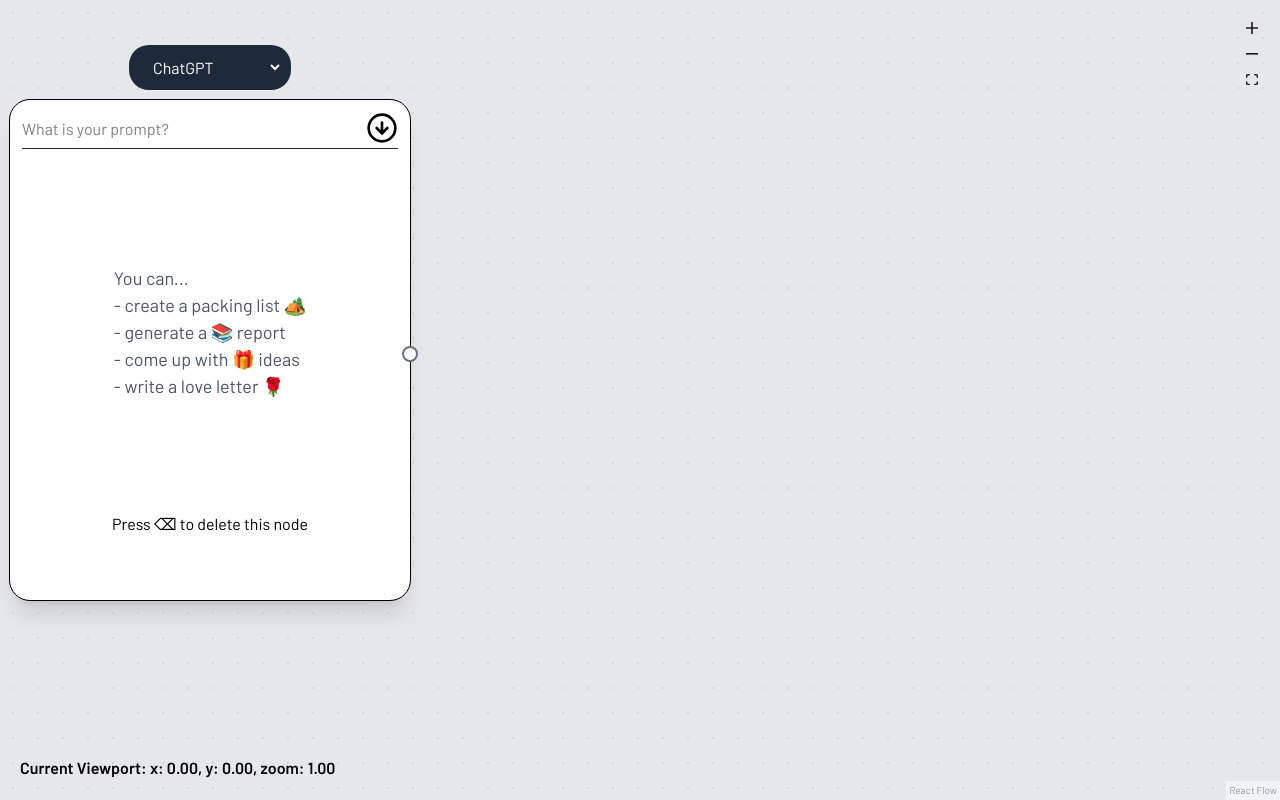
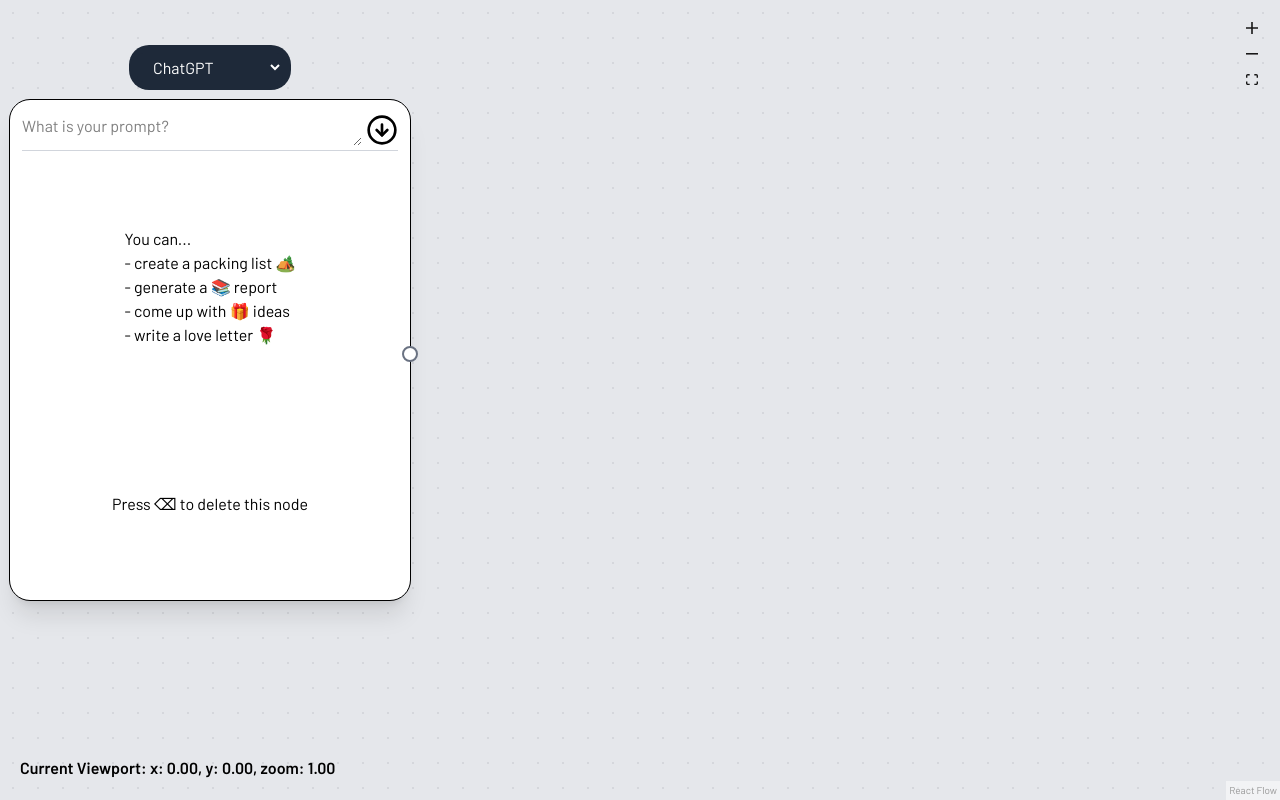
Before and after one commit to Winggo/polylogue, a Next.js app in the folder frontend/: page / in a window 1280 px wide. Built offline with nearby package versions, Linux system fonts and the light colour scheme.

Commit message:
use textarea

```diff
--- a/frontend/src/components/Flow.tsx
+++ b/frontend/src/components/Flow.tsx
@@ -69,8 +69,7 @@ export default function Flow() {
 
                 setNodes((nds) => nds.concat(newNode))
                 setEdges((eds) => {
-                    const updatedEds = eds.concat({ id, source: connectionState.fromNode.id, target: id })
-                    return updatedEds
+                    return [...eds, { id, source: connectionState.fromNode.id, target: id }]
                 })
             }
         },
--- a/frontend/src/components/LlmNode.tsx
+++ b/frontend/src/components/LlmNode.tsx
@@ -9,17 +9,19 @@ export type NodeProps = {
 }
 
 export default function LLMNode ({ selected, id }: NodeProps) {
-    const inputRef = useRef<HTMLInputElement>(null)
+    const inputRef = useRef<HTMLTextAreaElement>(null)
     const [model, setModel] = useState("chatgpt")
     const [prompt, setPrompt] = useState("")
     const [promptResponse , setPromptResponse] = useState("")
     const [loading, setLoading] = useState(false)
 
     useEffect(() => {
-        if (selected && inputRef.current) {
-            inputRef.current.focus()
+        if (selected) {
+            setTimeout(() => {
+                inputRef.current?.focus()
+            }, 0)
         }
-    }, [selected])
+    }, [])
 
     const submitPrompt = async () => {
         const controller = new AbortController()
@@ -46,11 +48,11 @@ export default function LLMNode ({ selected, id }: NodeProps) {
         }
     }
 
-    const handleInputChange = (e: React.ChangeEvent<HTMLInputElement>) => setPrompt(e.target.value)
+    const handleInputChange = (e: React.ChangeEvent<HTMLTextAreaElement>) => setPrompt(e.target.value)
     const handleModelChange = (e: React.ChangeEvent<HTMLSelectElement>) => setModel(e.target.value)
 
     return (
-        <>
+        <div className="group">
             <NodeToolbar isVisible className="bg-gray-800 p-2 rounded-[20px]">
                 <select
                     value={model}
@@ -92,39 +94,50 @@ export default function LLMNode ({ selected, id }: NodeProps) {
                 rounded-[20px]
                 shadow-xl
                 ${selected && "outline shadow-2xl"}
+                group-focus-within:outline shadow-2xl
                 flex
                 p-3
+                pt-3.5
                 flex-col
                 cursor-default
                 overflow-hidden
+
             `}>
                 <div className="flex justify-between">
-                    <input
+                    <textarea
                         ref={inputRef}
-                        type="text"
                         placeholder="What is your prompt?"
                         value={prompt}
                         onChange={handleInputChange}
                         onKeyDown={(e) => {
                             if (e.key === "Enter") {
-                                submitPrompt()
+                                e.preventDefault()
+                                if (prompt !== "") {
+                                    submitPrompt()
+                                }
                             }
                         }}
                         className="h-8 mr-1 flex-grow focus:outline-none"
-                    />
+                        rows={1}
+                        onInput={(e) => {
+                            const target = e.target as HTMLTextAreaElement;
+                            target.style.height = "32px"
+                            target.style.height = `${target.scrollHeight}px`
+                        }}
+                    ></textarea>
                     <svg onClick={(e) => submitPrompt()} xmlns="http://www.w3.org/2000/svg" width="32" height="32" viewBox="0 0 24 24" fill="none" stroke="currentColor" strokeWidth="2" strokeLinecap="round" strokeLinejoin="round" className={`lucide lucide-circle-arrow-down rounded-full bg-background-opaque-white stroke-text-dark transition-all hover:stroke-gray-600 duration-300 cursor-pointer rotate-180 ${loading && "stroke-gray-600"}`}>
                         <circle cx="12" cy="12" r="10"></circle>
                         <path d="m16 12-4-4-4 4"></path>
                         <path d="M12 16V8"></path>
                     </svg>
                 </div>
-                <div className={`border-t border-gray-300 mt-1 mb-1 ${selected && "border-gray-800"}`}></div>
+                <div className={`border-t border-gray-300 mt-1 mb-1 group-focus-within:border-gray-800`}></div>
                 <div className="overflow-y-auto h-full flex">
                     {loading ? (
                         <LoadingWheel />
                     ) : promptResponse ? promptResponse : (
-                        <div className="flex flex-col items-center w-full h-full">
-                            <div className="my-[100px] p-3 text-gray-600 text-[18px]">
+                        <div className="w-full h-full flex flex-col items-center justify-around">
+                            <div>
                                 You can...
                                 <br />
                                 - create a packing list 🏕️
@@ -142,6 +155,6 @@ export default function LLMNode ({ selected, id }: NodeProps) {
                     )}
                 </div>
             </div>
-        </>
+        </div>
     )
 }
```
Also changed, not shown: 1 other file (tests, documents, lock files or other folders).
